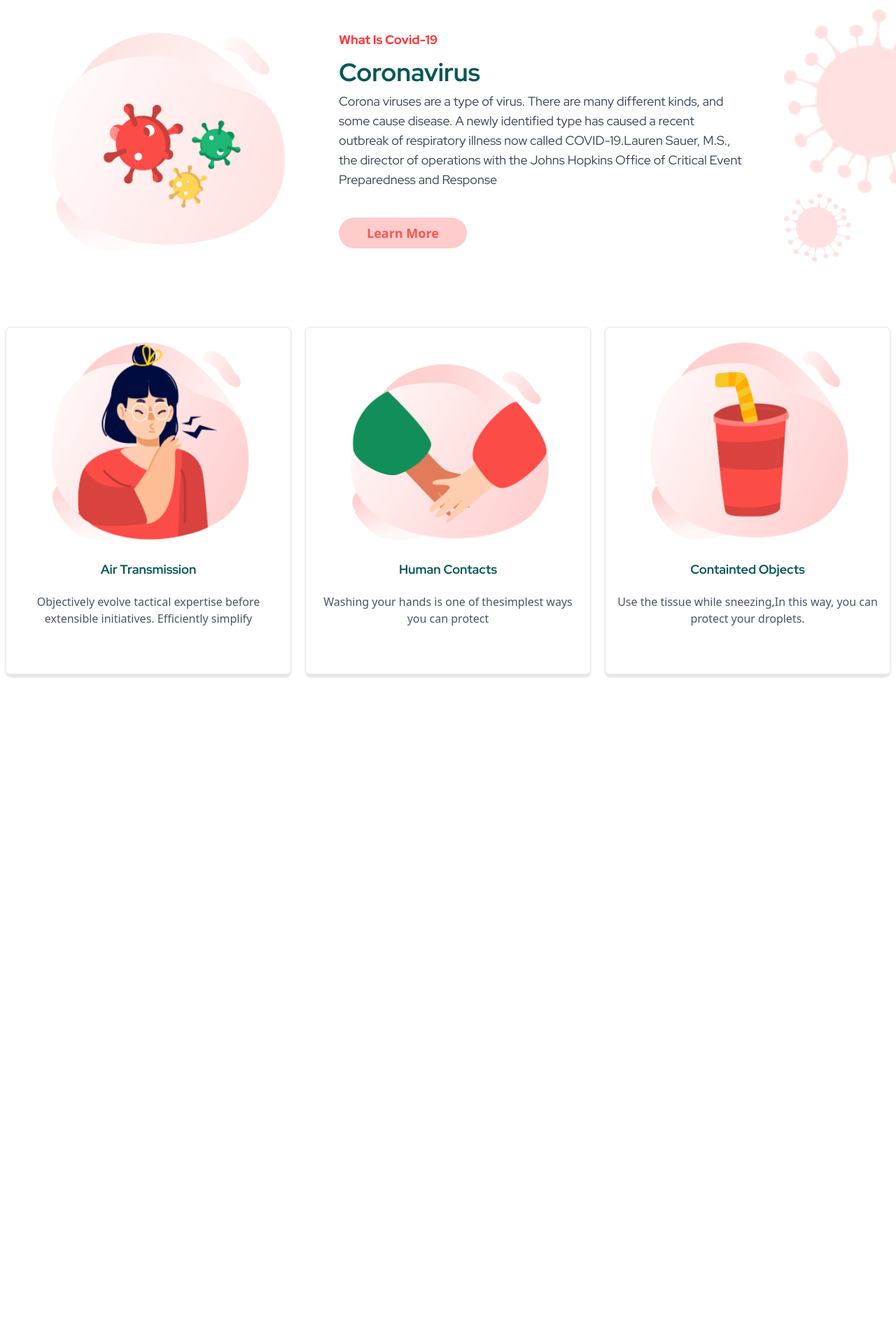
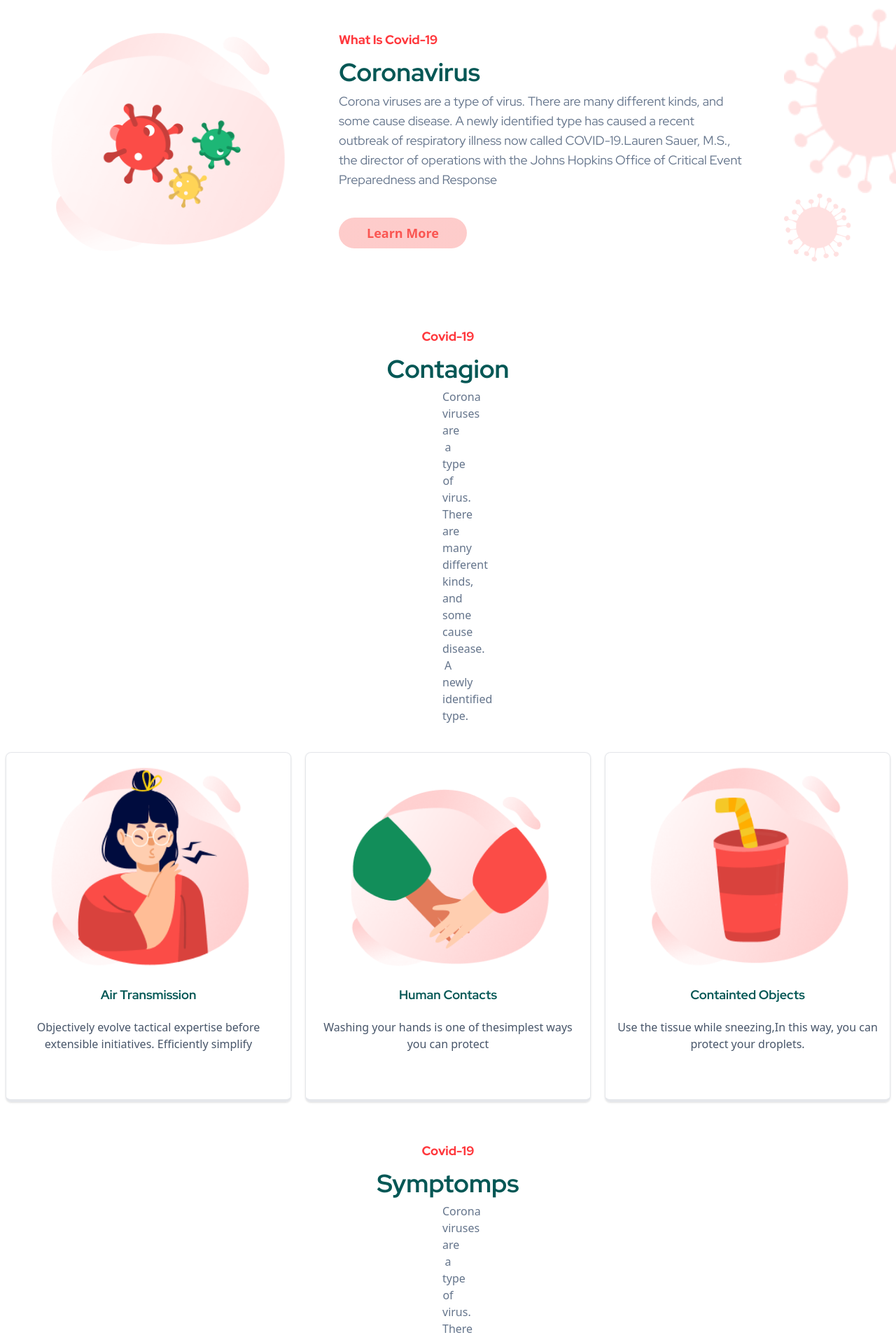
Before and after one commit to imbasri/covid19-fe, a React (Vite) app: page / in a window 1280 px wide. Shown: the part 580-2498 px from the top of the page at 70% size. Before the commit the page ends 1603 px from the top, so only its background shows below. Built offline with nearby package versions, Linux system fonts and the light colour scheme; what prettier-plugin-tailwindcss would draw is missing.

Commit message:
update symtomps

```diff
--- a/src/pages/home.jsx
+++ b/src/pages/home.jsx
@@ -1,15 +1,16 @@
 import React from "react";
 import Button from "../elements/Button";
-import heroimg from "../assets/img/hero_img.png";
-import aboutimg from "../assets/img/icon_about.png";
-import bgIcon from "../assets/img/icon_covid.png";
 import { useNavigate } from "react-router-dom";
 import Card from "../components/Card";
 
 // assets
+import aboutimg from "../assets/img/icon_about.png";
+import bgIcon from "../assets/img/icon_covid.png";
+import heroimg from "../assets/img/hero_img.png";
 import ctg_air from "../assets/img/ctg_air.png";
 import ctg_hand from "../assets/img/ctg_hand.png";
 import ctg_objek from "../assets/img/ctg_objek.png";
+import symtopmps from "../assets/img/hero_symtomps.png";
 function Home() {
    const navigate = useNavigate();
 
@@ -33,7 +34,7 @@
    return (
       <>
          {/* Hero Start */}
-         <section className=" bg-linier m-auto ">
+         <section className="bg-linier m-auto ">
             <div className="mt-16 w-full justify-between py-1 lg:flex">
                <div
                   id="hero-left"
@@ -84,7 +85,7 @@
                   <span className="block pb-2 font-hat text-lg font-bold text-secondary lg:text-4xl">
                      Coronavirus
                   </span>
-                  <p className="break-words text-start font-hat text-xs text-slate-700 sm:max-w-xl sm:text-base lg:text-lg">
+                  <p className="break-words text-start font-hat text-xs text-slate-500 sm:max-w-xl sm:text-base lg:text-lg">
                      Corona viruses are a type of virus. There are many
                      different kinds, and some cause disease. A newly identified
                      type has caused a recent outbreak of respiratory illness
@@ -108,8 +109,18 @@
          </section>
          {/* what covid End */}
          {/* contagion start */}
-         <section className="mx-auto my-10 w-full bg-hero-pattern bg-no-repeat text-center">
-            <div className=" mx-auto mb-6 flex w-full flex-col items-center justify-center md:container md:flex-row md:gap-5 md:bg-hero-pattern md:px-2">
+         <section className="bg-hero-pattern mx-auto my-10 w-full bg-no-repeat text-center">
+            <h2 className="pb-3 font-hat text-lg font-extrabold text-primary">
+               Covid-19
+            </h2>
+            <span className="block pb-2 font-hat text-lg font-bold text-secondary lg:text-4xl">
+               Contagion
+            </span>
+            <p className="md:max-w-10 mx-auto px-3 pb-10 text-base text-slate-500 md:w-[500px]">
+               Corona viruses are a type of virus. There are many different
+               kinds, and some cause disease. A newly identified type.
+            </p>
+            <div className=" md:bg-hero-pattern mx-auto mb-6 flex w-full flex-col items-center justify-center md:container md:flex-row md:gap-5 md:px-2">
                {/* map */}
                {cardContent &&
                   cardContent.map((card, index) => {
@@ -125,6 +136,30 @@
             </div>
          </section>
          {/* contagion end */}
+         {/* symtomps start */}
+         <section className="mx-auto mb-10 w-full md:container">
+            <div className="w-full text-center">
+               <h2 className="pb-3 font-hat text-lg font-extrabold text-primary">
+                  Covid-19
+               </h2>
+               <span className="block pb-2 font-hat text-lg font-bold text-secondary lg:text-4xl">
+                  Symptomps
+               </span>
+               <p className="md:max-w-10 mx-auto px-3 pb-10 text-base text-slate-500 md:w-[500px] lg:w-[700px]">
+                  Corona viruses are a type of virus. There are many different
+                  kinds, and some cause disease. A newly identified type has
+                  caused a recent outbreak of respiratory
+               </p>
+               <div className="mx-auto w-full overflow-hidden">
+                  <img
+                     src={symtopmps}
+                     alt="symtopmps"
+                     className="mx-auto h-auto w-full scale-[1.3] object-contain transition-all duration-300 sm:scale-100 "
+                  />
+               </div>
+            </div>
+         </section>
+         {/* symtomps end */}
       </>
    );
 }
```
Also changed, not shown: src/assets/img/hero_symtomps.png (added).
